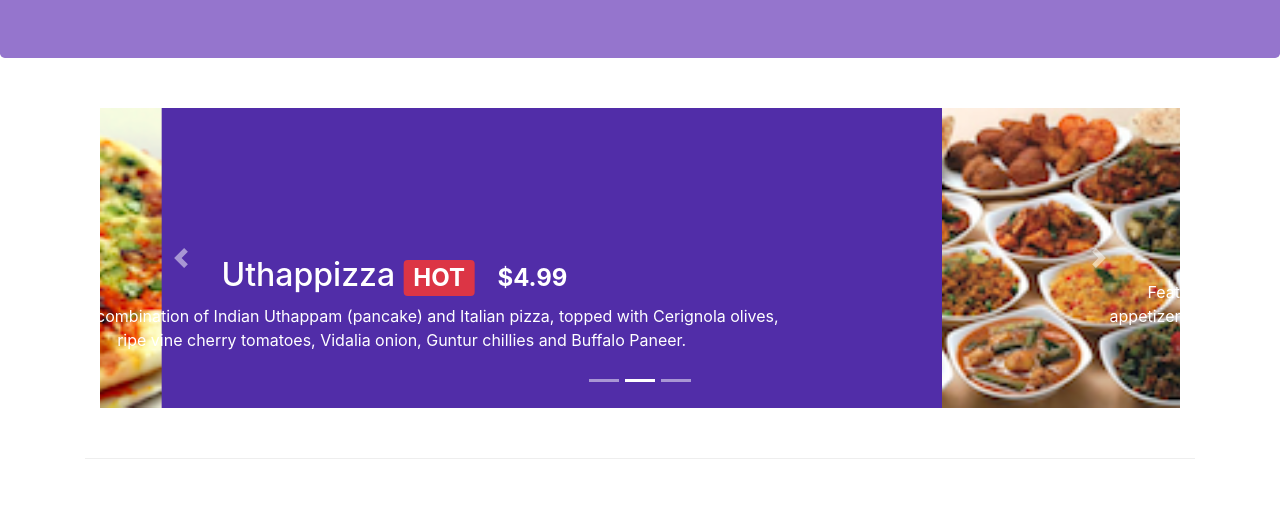
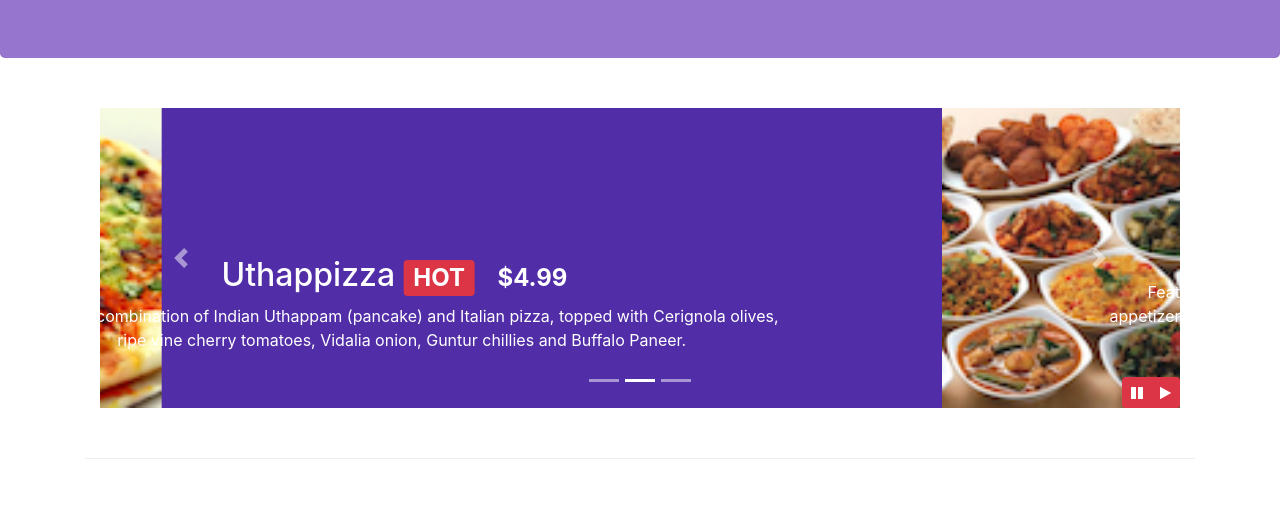
Before and after one commit to Soumyak328/Course1, a website: page index.html in a window 1280 px wide. Shown: the part 276-800 px from the top of the page. Drawn offline with nearby package versions, Linux system fonts and the light colour scheme.

Commit message:
bootstrap jquery

```diff
--- a/css/styles.css
+++ b/css/styles.css
@@ -59,3 +59,9 @@ body{
     left: 0;
     min-height: 300px;
 }
+
+#carouselButton{
+    right: 0px;
+    position: absolute;
+    bottom: 0px;
+}
--- a/index.html
+++ b/index.html
@@ -231,6 +231,14 @@
                         <a class="carousel-control-next" href="#mycarousel" role="button" data-slide="next">
                             <span class="carousel-control-next-icon"></span>
                     </a>
+                    <div class="btn-group" id="carouselButton">
+                        <button class="btn btn-danger btn-sm" id="carousel-pause">
+                            <span class="fa fa-pause"></span>
+                        </button>
+                        <button class="btn btn-danger btn-sm" id="carousel-play">
+                            <span class="fa fa-play"></span>
+                        </button>
+                    </div>
                 </div>
             </div>
         </div>
@@ -303,70 +311,6 @@
             </div>
         </div>
 
-        <!-- <div class="card col-12 col-md-8 offset-sm-2 align-self-center" id="index-form" style="margin-bottom: 25px;padding: 0%;">
-            <h3 class="card-header bg-warning text-white">Reserve a Table</h3>
-            <div class="card-body">
-                <form>
-                    <div class="form-group row">
-                        <p class="col-12 col-sm-2" style="margin-left: 10px;">Number of Guests</p>
-                        <label class="radio-inline" style="margin-left: 10px;">
-                        <input type="radio" name="optradio" checked style="margin-left: 10px; margin-right: 5px;">1
-                        </label>
-                        <label class="radio-inline" style="margin-left: 10px;margin-right: 5px;">
-                        <input type="radio" name="optradio" style="margin-left: 10px;margin-right: 5px;">2
-                        </label>
-                        <label class="radio-inline" style="margin-left: 10px;margin-right: 5px;">
-                        <input type="radio" name="optradio" style="margin-left: 10px;margin-right: 5px;">3
-                        </label>
-                        <label class="radio-inline" style="margin-left: 10px;margin-right: 5px;">
-                        <input type="radio" name="optradio" style="margin-left: 10px;margin-right: 5px;">4
-                        </label>
-                        <label class="radio-inline" style="margin-left: 10px;margin-right: 5px;">
-                        <input type="radio" name="optradio" style="margin-left: 10px;margin-right: 5px;">5
-                        </label>
-                        <label class="radio-inline" style="margin-left: 10px;margin-right: 5px;">
-                        <input type="radio" name="optradio" style="margin-left: 10px;margin-right: 5px;">6
-                        </label>
-                    </div>
-
-                    <div class="form-group row">
-                        <label for="SectionsRadio" class="col-sm-2 control-label" style="margin-left:10px">Section</label>
-                        <div id="SectionsRadio" class="col-sm-9">
-
-                            <div class="btn-group" data-toggle="buttons">
-                               <label class="btn btn-success active" style="margin-left: 10px;">
-                                 <input type="radio" name="section" id="non-smoking" autocomplete="off" checked> Non-smoking
-                               </label>
-                               <label class="btn btn-danger">
-                                 <input type="radio" name="section" id="smoking" autocomplete="off"> Smoking
-                               </label>
-
-                             </div>
-
-                         </div>
-                    </div>
-
-                    <div class="form-group row">
-                        <p class="col-12 col-md-2 col-form-label" style="margin-left: 10px;">Date and Time</p>
-                        <div class="col-12 col-md-4">
-                            <input type="date" class="form-control" id="date" name="date"
-                                placeholder="Date" style="margin-left: 10px;">
-                        </div>
-                        <div class="col-12 col-md-4">
-                            <input type="time" class="form-control" id="time" name="time"
-                                placeholder="Time" style="margin-left: 10px;">
-                        </div>
-                    </div>
-                </form>
-
-                <div class="form-group row" >
-                    <div class="col-12 col-sm-2 offset-sm-2">
-                        <button type="submit" class="btn btn-primary" style="margin-left: 30px;">
-                            Reserve
-                        </button>
-                    </div>
-                </div>
-            </div>
 
 
 
@@ -427,6 +371,16 @@
         $(document).ready(function(){
             $('[data-toggle="tooltip"]').tooltip();
         });
+
+        $(document).ready(function(){
+            $('#mycarousel').carousel({interval:2000});
+            $('#carousel-pause').click(function(){
+                $('#mycarousel').carousel('pause');
+            });
+            $('#carousel-play').click(function(){
+                $('#mycarousel').carousel('cycle');
+            });
+        })
     </script>
 </body>
 
```
